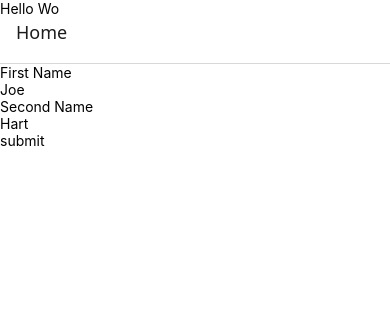
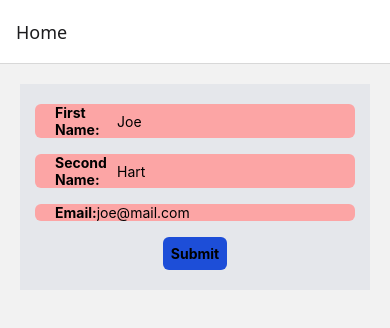
Before and after one commit to AppaiahKelowna/UsersAddressListing, a React Native app: screen /Home in a window 390 px wide. Shown: the top 328 px of the page. Built offline with nearby package versions, Linux system fonts and the light colour scheme.

Commit message:
home screen ui with tailwind css

```diff
--- a/App.tsx
+++ b/App.tsx
@@ -20,6 +20,7 @@ import Home from './src/home';
 import { NavigationContainer } from '@react-navigation/native';
 import { createNativeStackNavigator } from '@react-navigation/native-stack';
 import AddressDetails from './src/addressDetails';
+import './global.css';
 
 function App() {
   const isDarkMode = useColorScheme() === 'dark';
@@ -37,7 +38,6 @@ function AppContent() {
   const Stack = createNativeStackNavigator();
 
   return (
-    <View>
     <NavigationContainer>
       <Stack.Navigator initialRouteName="Home">
         <Stack.Screen name="Home" component={Home}></Stack.Screen>
@@ -47,8 +47,6 @@ function AppContent() {
         ></Stack.Screen>
       </Stack.Navigator>
     </NavigationContainer>
-      <Text className="text-6xl color-red-500">Hello Wo</Text>
-    </View>
   );
 }
 
--- a/src/home/index.tsx
+++ b/src/home/index.tsx
@@ -1,18 +1,47 @@
 import { Text, View, TextInput, TouchableOpacity } from 'react-native';
+import '../../global.css';
+import { useState } from 'react';
 
 const Home = () => {
+  const [fName, setFName] = useState('');
+  const [lName, setLName] = useState('');
+  const [email, setEmail] = useState('');
+  const handleUserDetails = () => {
+    if (fName && lName && email) {
+      const address = { firstName: fName, lastName: lName, email: email };
+    }
+  };
   return (
-    <View>
-      <View className="flex-row">
-        <Text>First Name</Text>
-        <TextInput placeholder="Joe"></TextInput>
+    <View className=" bg-gray-200 justify-center items-center gap-4 border-black m-5 p-5">
+      <View className="flex-row items-center w-80 bg-red-300 px-5 rounded-md">
+        <Text className="font-bold">First Name:</Text>
+        <TextInput
+          placeholder="Joe"
+          value={fName}
+          onChangeText={setFName}
+        ></TextInput>
       </View>
-      <View className="flex-row">
-        <Text>Second Name</Text>
-        <TextInput placeholder="Hart"></TextInput>
+      <View className="flex-row items-center w-80 bg-red-300 px-5 rounded-md">
+        <Text className="font-bold">Second Name:</Text>
+        <TextInput
+          placeholder="Hart"
+          value={lName}
+          onChangeText={setLName}
+        ></TextInput>
       </View>
-      <TouchableOpacity>
-        <Text>submit</Text>
+      <View className="flex-row items-center w-80 bg-red-300 px-5 rounded-md">
+        <Text className="font-bold">Email:</Text>
+        <TextInput
+          placeholder="joe@mail.com"
+          value={email}
+          onChangeText={setEmail}
+        ></TextInput>
+      </View>
+      <TouchableOpacity
+        className="bg-blue-700 p-2 rounded-md"
+        onPress={handleUserDetails}
+      >
+        <Text className="color-white font-bold">Submit</Text>
       </TouchableOpacity>
     </View>
   );
```
Lines whose indentation alone changed are shown as unchanged.
